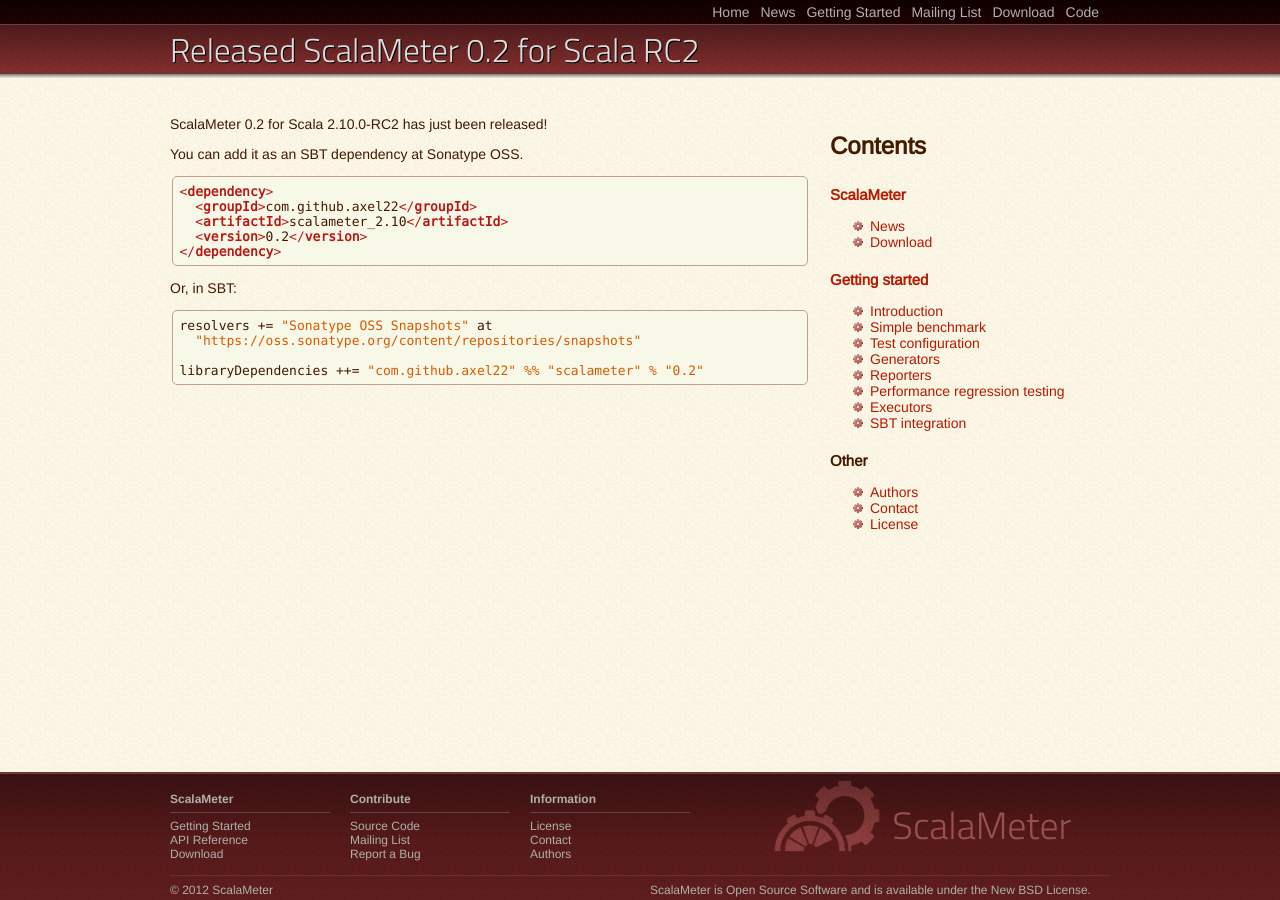
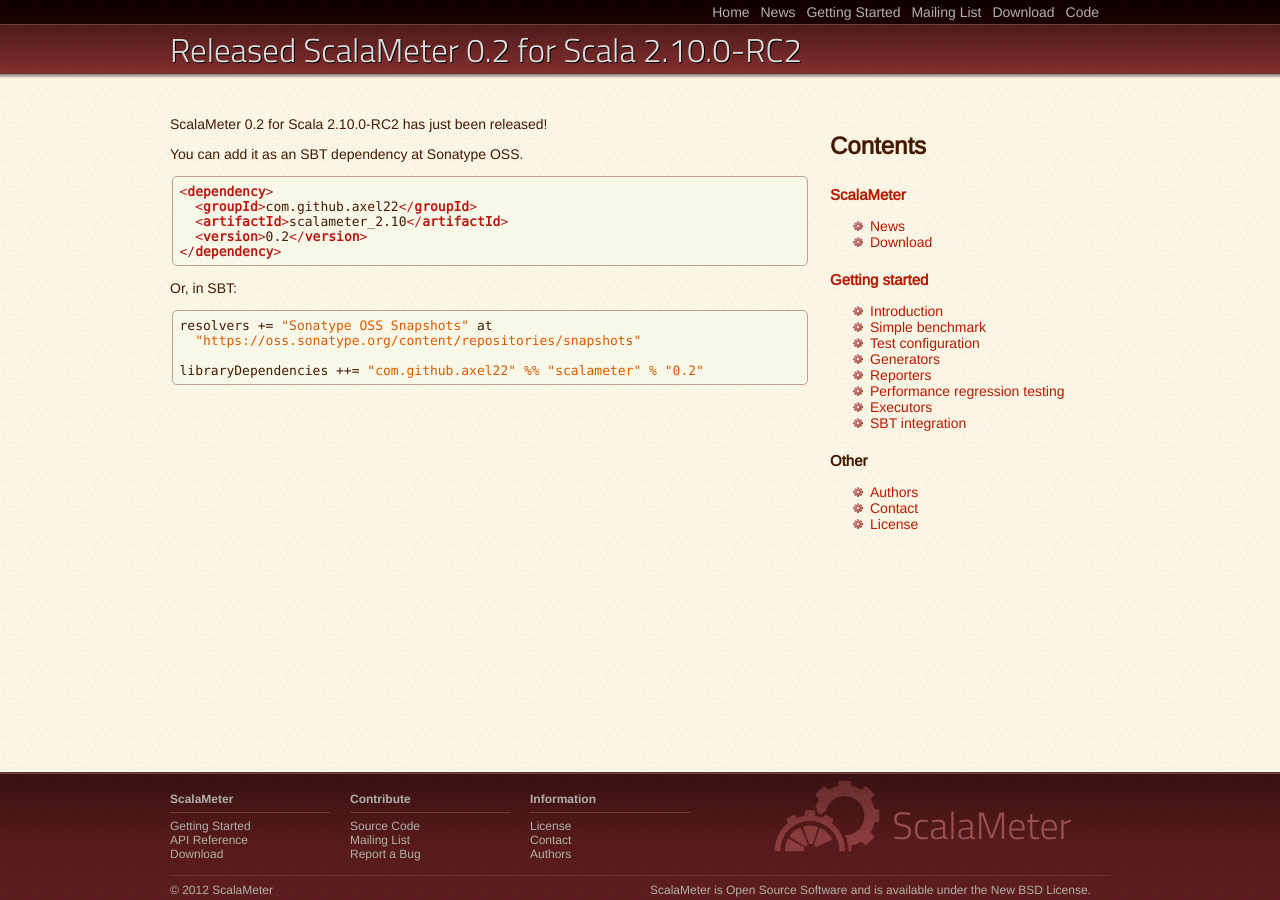
Before and after one commit to scalameter/scalameter, a Jekyll site: the page built from _posts/2012-11-28-release_0_2.md, in a window 1280 px wide. Built offline with Jekyll 4.4.1, drawn with Linux system fonts in a browser that asks for light colours.

Commit message:
Update _posts/2012-11-28-release_0_2.md

```diff
--- a/_posts/2012-11-28-release_0_2.md
+++ b/_posts/2012-11-28-release_0_2.md
@@ -1,6 +1,6 @@
 ---
 layout: default
-title: Released ScalaMeter 0.2 for Scala RC2
+title: Released ScalaMeter 0.2 for Scala 2.10.0-RC2
 poster: Alex
 ---
 
```
